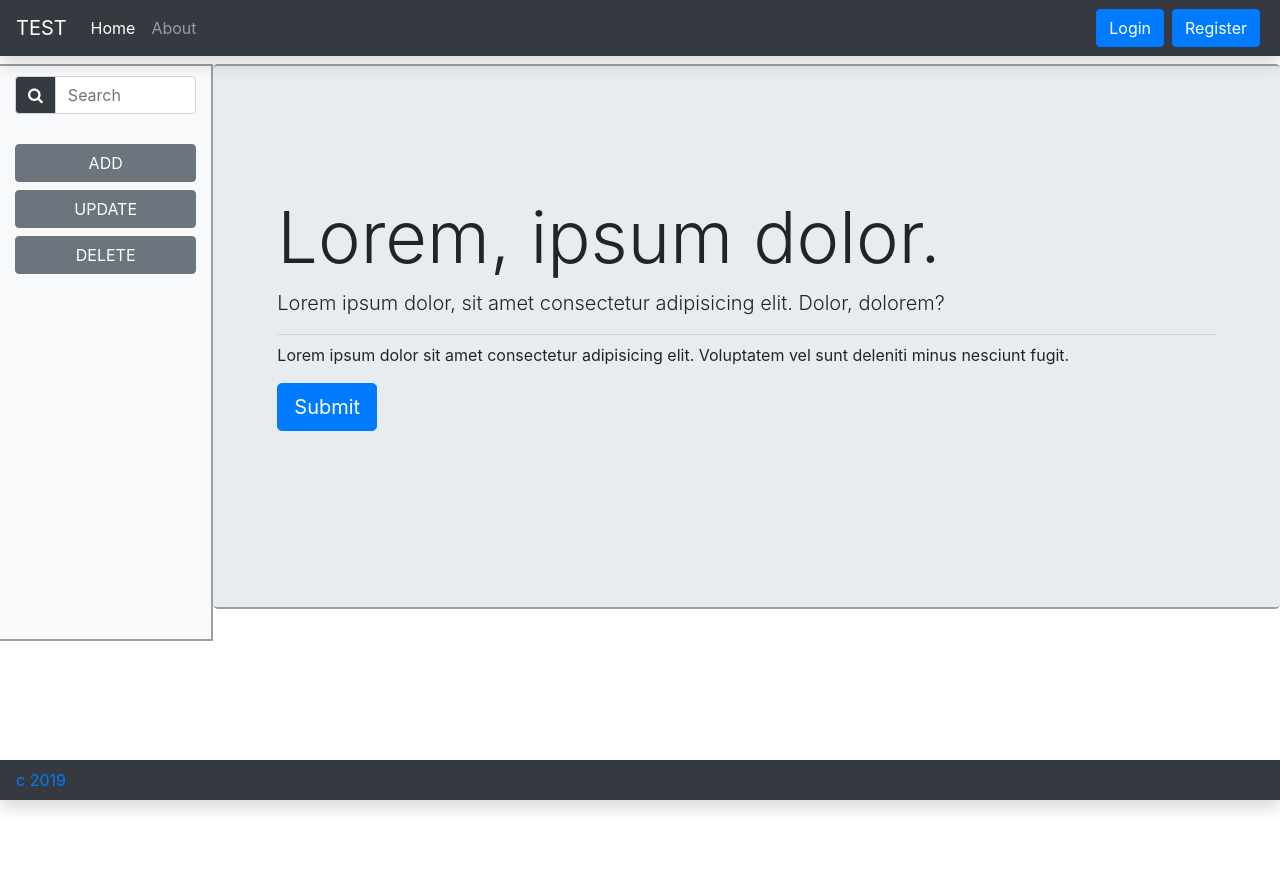
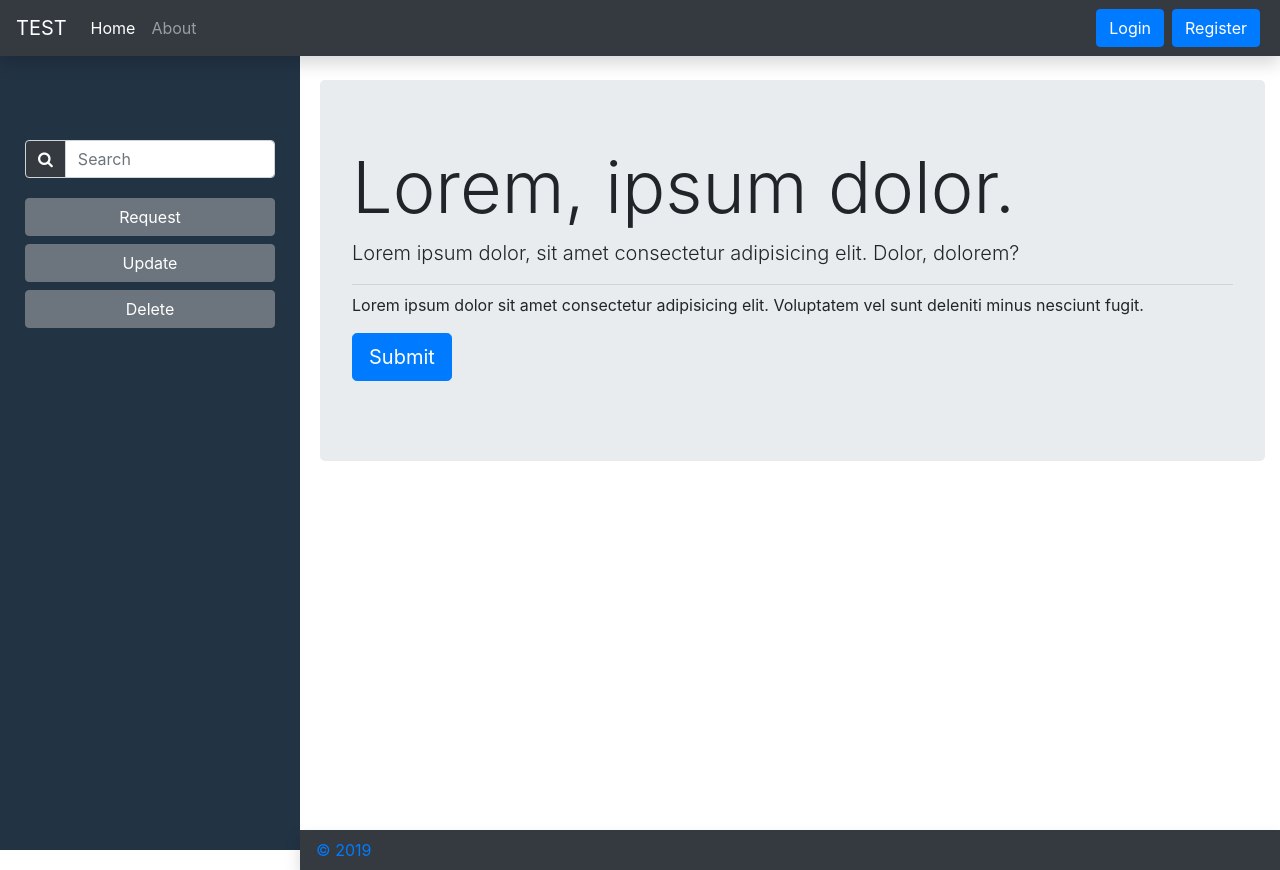
Before and after one commit to fishdaa/Birth-Statistic-Database, a plain HTML site: page index.html in a window 1280 px wide. Before the commit the page ends 800 px from the top, so only its background shows below. Drawn offline with nearby package versions, Linux system fonts and the light colour scheme; a script that the page names is missing.

Commit message:
changed sidebar, fixed content positioning

```diff
--- a/index.html
+++ b/index.html
@@ -2,31 +2,38 @@
 <html lang="en">
 <head>
   <style>
-    .grid-margin{
-      margin-top: 8vh;
-      margin-right: 10px;
+    body {
+      padding-top: 50px;
     }
-    .sidebar-border{
-      padding-right: 10px;
-      padding-top: 10px;
-      padding-bottom: 10px;
-      border-right: 2px solid;
-      border-top: 2px solid;
-      border-bottom: 2px solid;
-      border-color: #9e9e9e;
+    .sidebar{
+    position: fixed;
+    width: 300px;
+    height: 800px;
+    background-color: #234
+    }
+    .content{
+    margin-top: 30px;
+    margin-left: 320px;
+    margin-right: 15px;
+    height: 750px;
+    width: auto;
+    position: relative;
+    overflow: auto;
+    z-index: 1;
+    }
+    .sidebar-content{
+      margin-top: 30px;
+      margin-left: 15px;
+      margin-right: 15px;
+      padding: 10px;
+      border: 2px chocolate;
+    }
+    .footer-pos{
+      margin-left: 300px;
     }
     .searchbar{
-      margin-bottom: 30px;
-    }
-
-    .main-border{
-      padding-right: 10px;
-      padding-top: 10px;
-      padding-bottom: 10px;
-      padding-left: 10px;
-      border-top: 2px solid;
-      border-bottom: 2px solid;
-      border-color: #9e9e9e;
+      margin-top: 50px;
+      margin-bottom: 20px;
     }
   </style>
 
@@ -40,6 +47,7 @@
   <title>TEST</title>
 </head>
 <body>
+  <!-- Navbar -->
   <div class="container-fluid">
     <nav class="navbar fixed-top navbar-expand navbar-dark bg-dark shadow">
         <a class="navbar-brand" href="#">TEST</a>
@@ -52,20 +60,17 @@
           </li>
         </ul>
         <ul class="navbar-nav mr-2">
-            <li class="nav-item">
-                <a href="#" class="btn btn-primary" role="button">Login</a>
-            </li>
+            <li class="nav-item"><a href="#" class="btn btn-primary" role="button">Login</a></li>
         </ul>
         <ul class="navbar-nav mr-1">
-            <li class="nav-item">
-                <a href="#" class="btn btn-primary" role="button">Register</a>
-            </li>
+            <li class="nav-item"><a href="#" class="btn btn-primary" role="button">Register</a></li>
         </ul>
       </nav>
   </div>
-  <div class="container-fluid grid-margin">
-    <div class="row">
-      <div class="col-2 sidebar-border bg-light">
+
+  <!-- Sidebar -->
+  <div class="sidebar">
+    <div class="sidebar-content">
       <div class="input-group md-form form-sm form-1 pl-0 searchbar">
           <div class="input-group-prepend">
             <span class="input-group-text bg-dark" id="basic-text1"><i class="fa fa-search text-white"
@@ -73,11 +78,16 @@
           </div>
           <input class="form-control my-0 py-1" type="text" placeholder="Search" aria-label="Search">
         </div>
-          <button type="button" class="btn btn-secondary btn-block">ADD</button>
-          <button type="button" class="btn btn-secondary btn-block">UPDATE</button>
-          <button type="button" class="btn btn-secondary btn-block">DELETE</button>
+      <button type="button" class="btn btn-secondary btn-block">Request</button>
+      <button type="button" class="btn btn-secondary btn-block">Update</button>
+      <button type="button" class="btn btn-secondary btn-block">Delete</button>
   </div>
-      <div class="col-10 main-border jumbotron">
+  </div>
+
+
+
+  <!-- Content -->
+  <div class="content">
     <div class="jumbotron">
       <h1 class="display-3">Lorem, ipsum dolor.</h1>
       <p class="lead">Lorem ipsum dolor, sit amet consectetur adipisicing elit. Dolor, dolorem?</p>
@@ -89,10 +99,10 @@
     </div>
   </div>
 
-      <div class="container-fluid">
-        <footer class="navbar fixed-bottom navbar-expand navbar-dark bg-dark shadow">
-            <a class="text-sm-center" href="#">c 2019</a>
-
+      <!-- Footer -->
+      <div class="footer-pos">
+        <footer class="navbar sticky-bottom navbar-expand navbar-dark bg-dark shadow">
+            <a class="text-sm-center" href="#">© 2019</a>
         </footer>
       </div>
 
```
Lines whose indentation alone changed are shown as unchanged.
